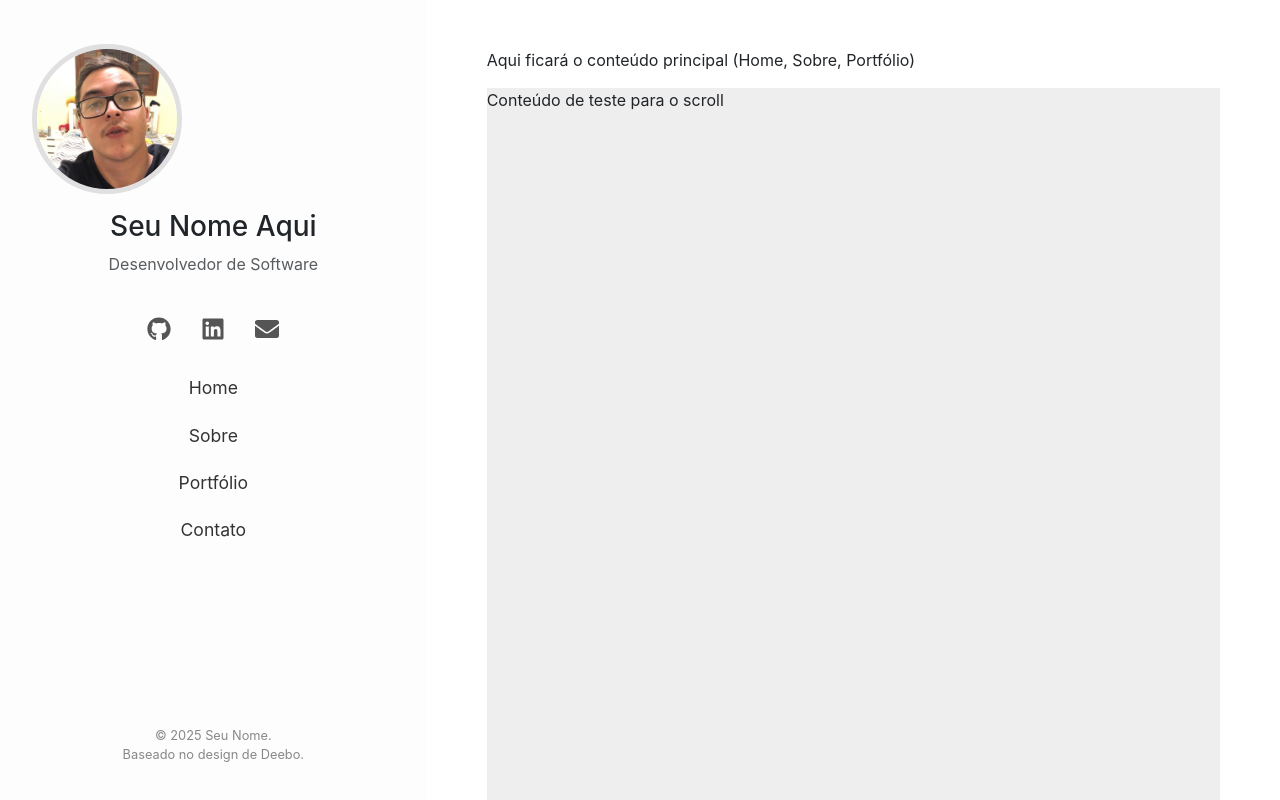
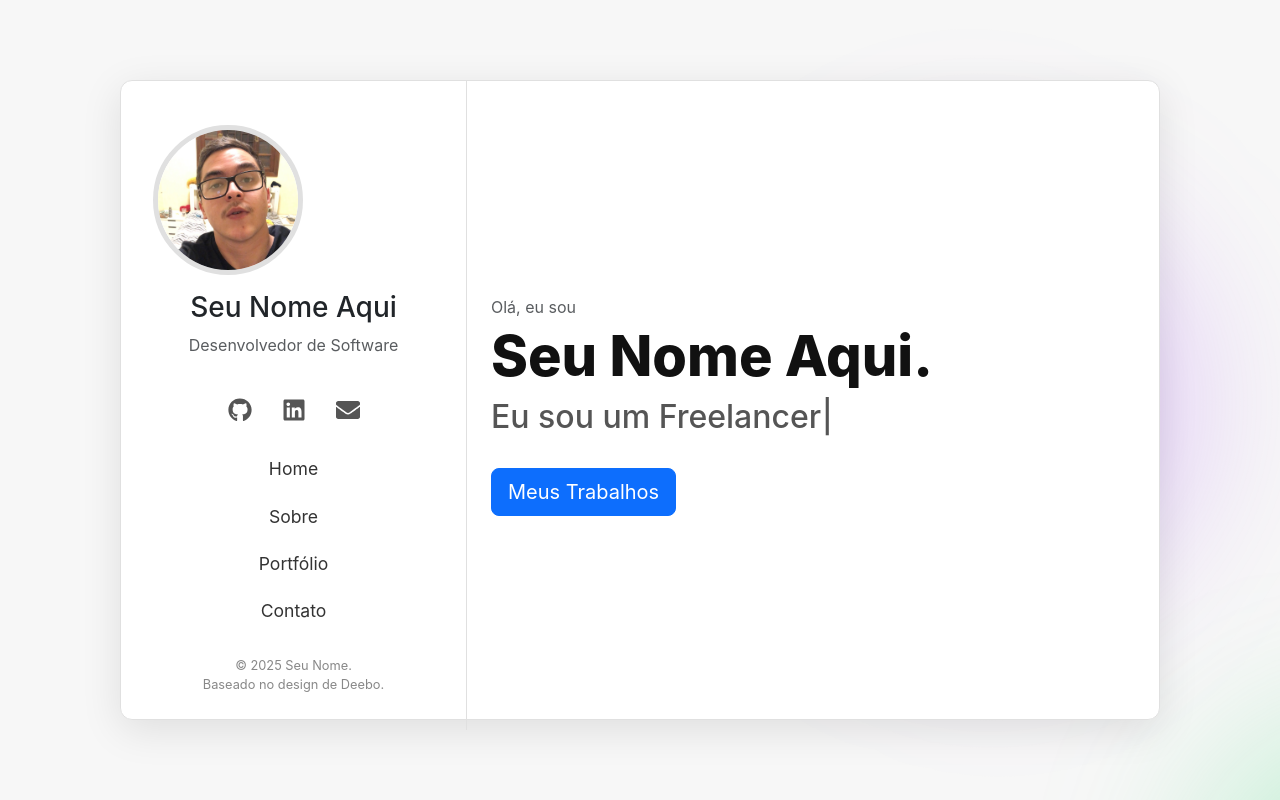
Before and after one commit to CaioHarrys/harrys-CR, a React (Create React App) app in the folder meu-portfolio/: page / in a window 1280 px wide. Built offline with nearby package versions, Linux system fonts and the light colour scheme.

Commit message:
SavePoint

```diff
--- a/meu-portfolio/package.json
+++ b/meu-portfolio/package.json
@@ -13,6 +13,7 @@
     "react-dom": "^19.1.0",
     "react-icons": "^5.5.0",
     "react-scripts": "5.0.1",
+    "react-type-animation": "^3.2.0",
     "web-vitals": "^2.1.4"
   },
   "scripts": {
--- /dev/null
+++ b/meu-portfolio/src/App.css
@@ -0,0 +1,89 @@
+/* === ESTRUTURA GLOBAL E FUNDO === */
+.app-wrapper {
+  /* Usamos flexbox para centralizar nosso card principal na tela */
+  display: flex;
+  align-items: center;
+  justify-content: center;
+  min-height: 100vh;
+  padding: 50px 15px; /* Espaçamento para o card não colar nas bordas em telas pequenas */
+  background-color: #f7f7f7; /* O fundo cinza claro do site original */
+  overflow: hidden;
+  position: relative;
+}
+
+/* === O "CARD" PRINCIPAL === */
+.main-container {
+  width: 100%;
+  max-width: 1040px; /* Largura máxima do container como no original */
+  height: 80vh;      /* Altura do container, pode ser ajustada */
+  max-height: 700px; /* Altura máxima */
+  background-color: white;
+  border-radius: 12px;
+  box-shadow: 0 10px 40px rgba(0, 0, 0, 0.1); /* Sombra suave */
+  border: 1px solid #e0e0e0;
+  position: relative; /* Para os z-index funcionarem */
+  z-index: 2;
+  display: flex; /* Para que as colunas dentro dele se comportem bem */
+}
+
+/* === COLUNAS INTERNAS === */
+.sidebar-col {
+  /* A sidebar agora tem uma borda à direita */
+  border-right: 1px solid #e0e0e0;
+}
+
+.main-content-col {
+  /* Permite scroll apenas no conteúdo da direita se ele for muito grande */
+  overflow-y: auto;
+}
+
+
+/* === ANIMAÇÃO DE INTRODUÇÃO (A "CORTINA") === */
+.intro-loader {
+  position: fixed;
+  top: 0;
+  left: 0;
+  width: 100%;
+  height: 100%;
+  background-color: #8A2BE2;
+  z-index: 9999;
+  animation: hideLoader 1.5s forwards;
+  animation-delay: 0.5s;
+}
+
+@keyframes hideLoader {
+  from { transform: translateX(0%); }
+  to { transform: translateX(-100%); }
+}
+
+/* === BOLHAS DE FUNDO ANIMADAS === */
+.animated-shape {
+  position: fixed;
+  border-radius: 50%;
+  filter: blur(80px);
+  z-index: 1; /* Fica atrás do .main-container */
+}
+
+.shape1 {
+  width: 400px;
+  height: 400px;
+  background-color: rgba(168, 85, 247, 0.3); /* Opacidade reduzida para sutileza */
+  animation: moveShape1 25s infinite alternate;
+}
+
+.shape2 {
+  width: 350px;
+  height: 350px;
+  background-color: rgba(74, 222, 128, 0.3); /* Opacidade reduzida */
+  animation: moveShape2 30s infinite alternate;
+}
+
+@keyframes moveShape1 {
+  from { transform: translate(10vw, -20vh) rotate(0deg); }
+  to { transform: translate(60vw, 40vh) rotate(360deg); }
+}
+
+@keyframes moveShape2 {
+  from { transform: translate(70vw, 80vh) rotate(0deg); }
+  to { transform: translate(20vw, 10vh) rotate(-360deg); }
+}
--- a/meu-portfolio/src/App.js
+++ b/meu-portfolio/src/App.js
@@ -1,49 +1,44 @@
 import React from 'react';
 import { Container, Row, Col } from 'react-bootstrap';
-import Sidebar from './components/Sidebar'; // 1. IMPORTAMOS O COMPONENTE
+import Sidebar from './components/Sidebar';
+import Home from './components/sections/Home';
+import './App.css';
 
 function App() {
   return (
-    <div className="deebo-app">
-      <Container fluid>
-        <Row>
+    <div className="app-wrapper">
+      {/* EFEITOS DE FUNDO */}
+      <div className="intro-loader"></div>
+      <div className="animated-shape shape1"></div>
+      <div className="animated-shape shape2"></div>
+
+      {/* ESTE É O NOVO CONTÊINER PRINCIPAL QUE FALTAVA */}
+      <div className="main-container">
+        <Container fluid className="h-100">
+          <Row className="h-100">
             {/* Coluna da Esquerda (Sidebar) */}
             <Col
               xs={12}
               md={5}
               lg={4}
-            className="sidebar-wrapper" // Adicionamos uma classe para estilização futura
-            style={{
-              backgroundColor: '#fdfdfd',
-              height: '100vh',
-              position: 'fixed' // Fixa a sidebar na tela
-            }}
+              className="sidebar-col" // Classe para estilização
             >
-            {/* 2. USAMOS O COMPONENTE AQUI */}
               <Sidebar />
             </Col>
 
             {/* Coluna da Direita (Conteúdo Principal) */}
             <Col
               xs={12}
-            md={{ span: 7, offset: 5 }} // Offset para não ficar embaixo da sidebar
-            lg={{ span: 8, offset: 4 }}
-            className="main-content-wrapper"
-            style={{
-              height: '100vh',
-              overflowY: 'auto'
-            }}
+              md={7}
+              lg={8}
+              className="main-content-col" // Classe para estilização
             >
-            <div className="main-content p-5"> {/* Adicionamos um padding */}
-              <p>Aqui ficará o conteúdo principal (Home, Sobre, Portfólio)</p>
-              {/* Adicionando conteúdo extra para testar o scroll */}
-              <div style={{ height: '1200px', backgroundColor: '#eee' }}>
-                <p>Conteúdo de teste para o scroll</p>
-              </div>
-            </div>
+              <Home />
+              {/* Futuras seções virão aqui */}
             </Col>
           </Row>
         </Container>
+      </div>
     </div>
   );
 }
--- a/meu-portfolio/src/components/sections/Home.js
+++ b/meu-portfolio/src/components/sections/Home.js
@@ -0,0 +1,32 @@
+import React from 'react';
+import { Container, Button } from 'react-bootstrap';
+import { TypeAnimation } from 'react-type-animation';
+
+const Home = () => {
+  return (
+    // Usamos flexbox para centralizar o conteúdo verticalmente na área disponível
+    <section id="home" style={{ display: 'flex', alignItems: 'center', height: '100%' }}>
+      <Container>
+        <p className="text-muted mb-1">Olá, eu sou</p>
+        <h1 style={{ fontSize: '3.5rem', fontWeight: '800', color: '#111' }}>
+          Seu Nome Aqui.
+        </h1>
+        <TypeAnimation
+          sequence={[
+            'Eu sou um Desenvolvedor', 2000,
+            'Eu sou um Freelancer', 2000,
+          ]}
+          wrapper="h3"
+          speed={50}
+          style={{ fontSize: '2rem', color: '#555' }}
+          repeat={Infinity}
+        />
+        <Button variant="primary" size="lg" className="mt-4" href="#portfolio">
+          Meus Trabalhos
+        </Button>
+      </Container>
+    </section>
+  );
+}
+
+export default Home;
```
Also changed, not shown: meu-portfolio/src/assets/css/Home.css (deleted), 1 other file (tests, documents, lock files or other folders). Lines whose indentation alone changed are shown as unchanged.
